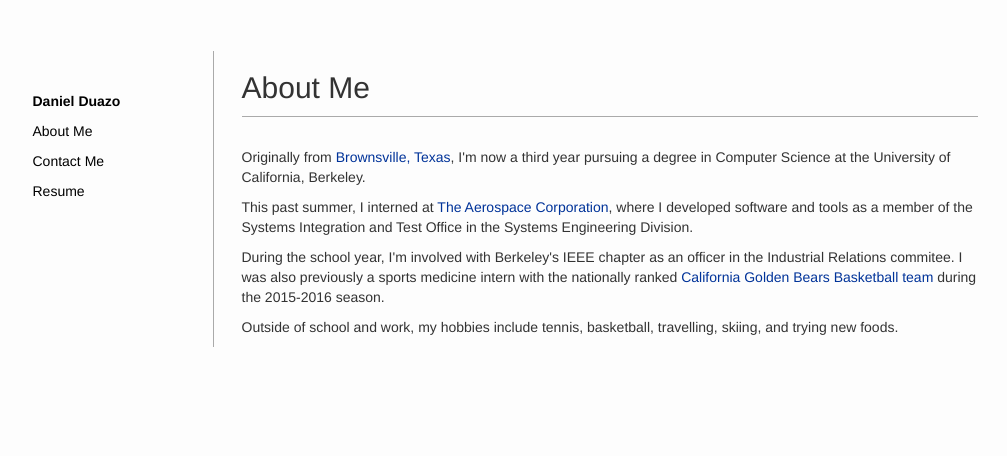
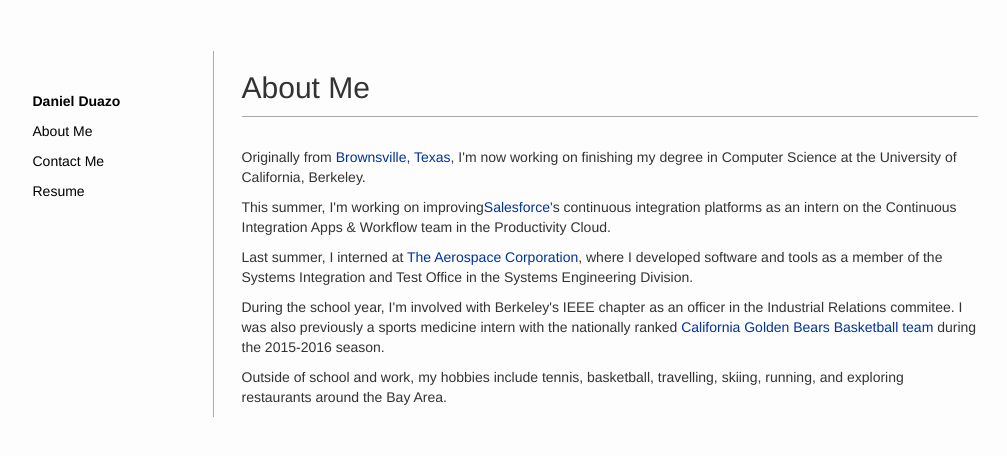
Before and after one commit to danielduazo/danielduazo.github.io, a Jekyll site: the page built from about/index.html, in a window 1280 px wide. Shown: the top 456 px of the page, without its empty margins (135-1142 px from the left). Built offline with Jekyll 4.4.1, drawn with Linux system fonts in a browser that asks for light colours.

Commit message:
su17 update

```diff
--- a/about/index.html
+++ b/about/index.html
@@ -8,16 +8,19 @@ description:
 <div class="row">
     <div class="col-md-12">
     	<p>
-        Originally from <a href="https://www.google.com/maps/place/Brownsville,+TX/@26.0286158,-97.739321,10z/data=!3m1!4b1!4m2!3m1!1s0x866f7f6bc3fc6519:0xb1df1a694856522c">Brownsville, Texas</a>, I'm now a third year pursuing a degree in Computer Science at the University of California, Berkeley.
+        Originally from <a href="https://www.google.com/maps/place/Brownsville,+TX/@26.0286158,-97.739321,10z/data=!3m1!4b1!4m2!3m1!1s0x866f7f6bc3fc6519:0xb1df1a694856522c">Brownsville, Texas</a>, I'm now working on finishing my degree in Computer Science at the University of California, Berkeley.
         </p>
         <p>
-        This past summer, I interned at <a href="http://aerospace.org">The Aerospace Corporation</a>, where I developed software and tools as a member of the Systems Integration and Test Office in the Systems Engineering Division.
+        This summer, I'm working on improving<a href="https://www.salesforce.com">Salesforce</a>'s continuous integration platforms as an intern on the Continuous Integration Apps & Workflow team in the Productivity Cloud.
+        </p>
+        <p>
+        Last summer, I interned at <a href="http://aerospace.org">The Aerospace Corporation</a>, where I developed software and tools as a member of the Systems Integration and Test Office in the Systems Engineering Division.
         </p>
         <p>
         During the school year, I'm involved with Berkeley's IEEE chapter as an officer in the Industrial Relations commitee. I was also previously a sports medicine intern with the nationally ranked <a href="http://espn.go.com/mens-college-basketball/team/_/id/25/california-golden-bears">California Golden Bears Basketball team</a> during the 2015-2016 season.
         </p>
         <p>
-        Outside of school and work, my hobbies include tennis, basketball, travelling, skiing, and trying new foods.
+        Outside of school and work, my hobbies include tennis, basketball, travelling, skiing, running, and exploring restaurants around the Bay Area.
         </p>
     </div>
 </div>
--- a/index.html
+++ b/index.html
@@ -8,7 +8,7 @@ description:
 <div class="row">
     <div class="col-sm-12">
         <p>Hi, I'm Daniel Duazo and I'm studying Computer Science at UC Berkeley.</p>
-        <p>I'm interested in software development. This past summer (2016), I worked as an intern in El Segundo, California, with <a href="http://aerospace.org"> The Aerospace Corporation</a>.</p>
-        <p>Next summer (2017), I'll be interning at Salesforce in San Francisco as a software engineer on their Productivity Team.</p>
+        <p>I'm interested in software development. In 2016, I worked as an intern in El Segundo, California, with <a href="http://aerospace.org">The Aerospace Corporation</a>.</p>
+        <p>In 2017, I interned at <a href="https://www.salesforce.com">Salesforce.com</a> in San Francisco as a software engineer on their Productivity Cloud.</p>
     </div>
 </div>
```
Also changed, not shown: 1 other file.
